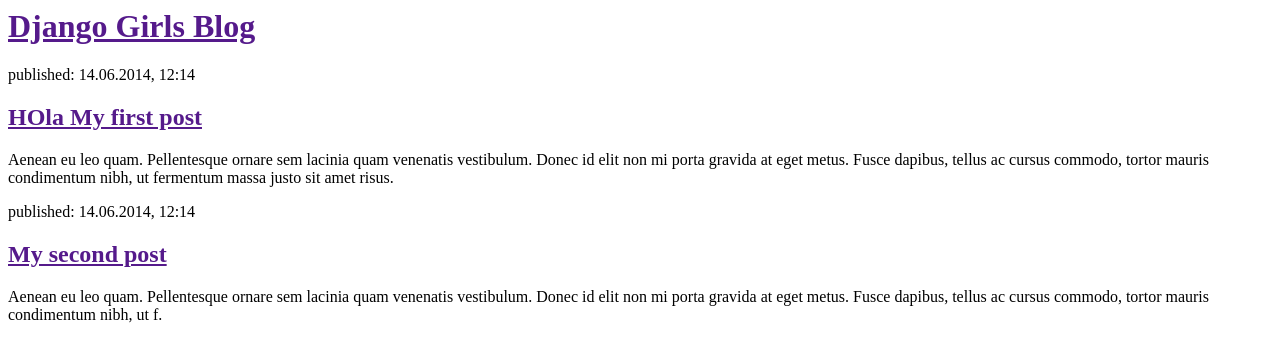
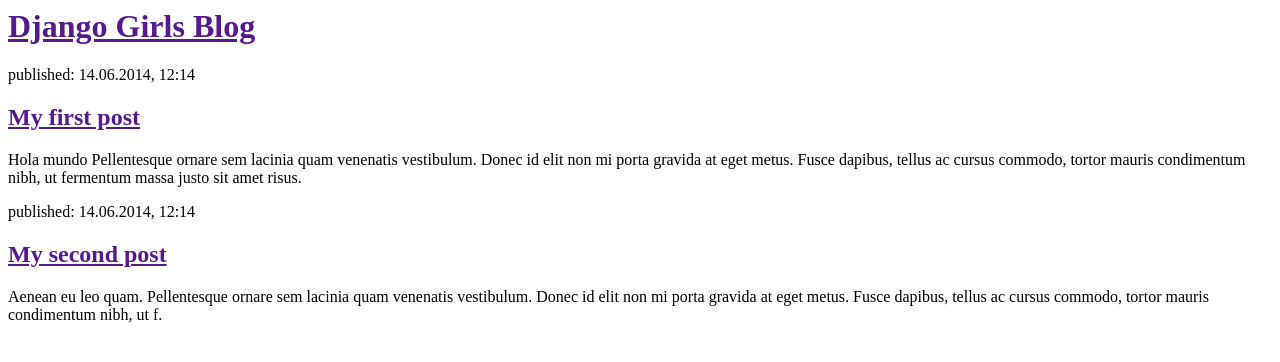
Before and after one commit to somosgualaceo/mysitedjango18, a Django app: page / in a window 1280 px wide. Shown: the top 362 px of the page. Run offline with Django 3.2, Linux system fonts and the light colour scheme.

Commit message:
hola mundo

```diff
--- a/blog/templates/blog/post_list.html
+++ b/blog/templates/blog/post_list.html
@@ -9,8 +9,8 @@
 
             <div>
                 <p>published: 14.06.2014, 12:14</p>
-                <h2><a href="">HOla My first post</a></h2>
-                <p>Aenean eu leo quam. Pellentesque ornare sem lacinia quam venenatis vestibulum. Donec id elit non mi porta gravida at eget metus. Fusce dapibus, tellus ac cursus commodo, tortor mauris condimentum nibh, ut fermentum massa justo sit amet risus.</p>
+                <h2><a href="">My first post</a></h2>
+                <p>Hola mundo Pellentesque ornare sem lacinia quam venenatis vestibulum. Donec id elit non mi porta gravida at eget metus. Fusce dapibus, tellus ac cursus commodo, tortor mauris condimentum nibh, ut fermentum massa justo sit amet risus.</p>
             </div>
 
             <div>
```
